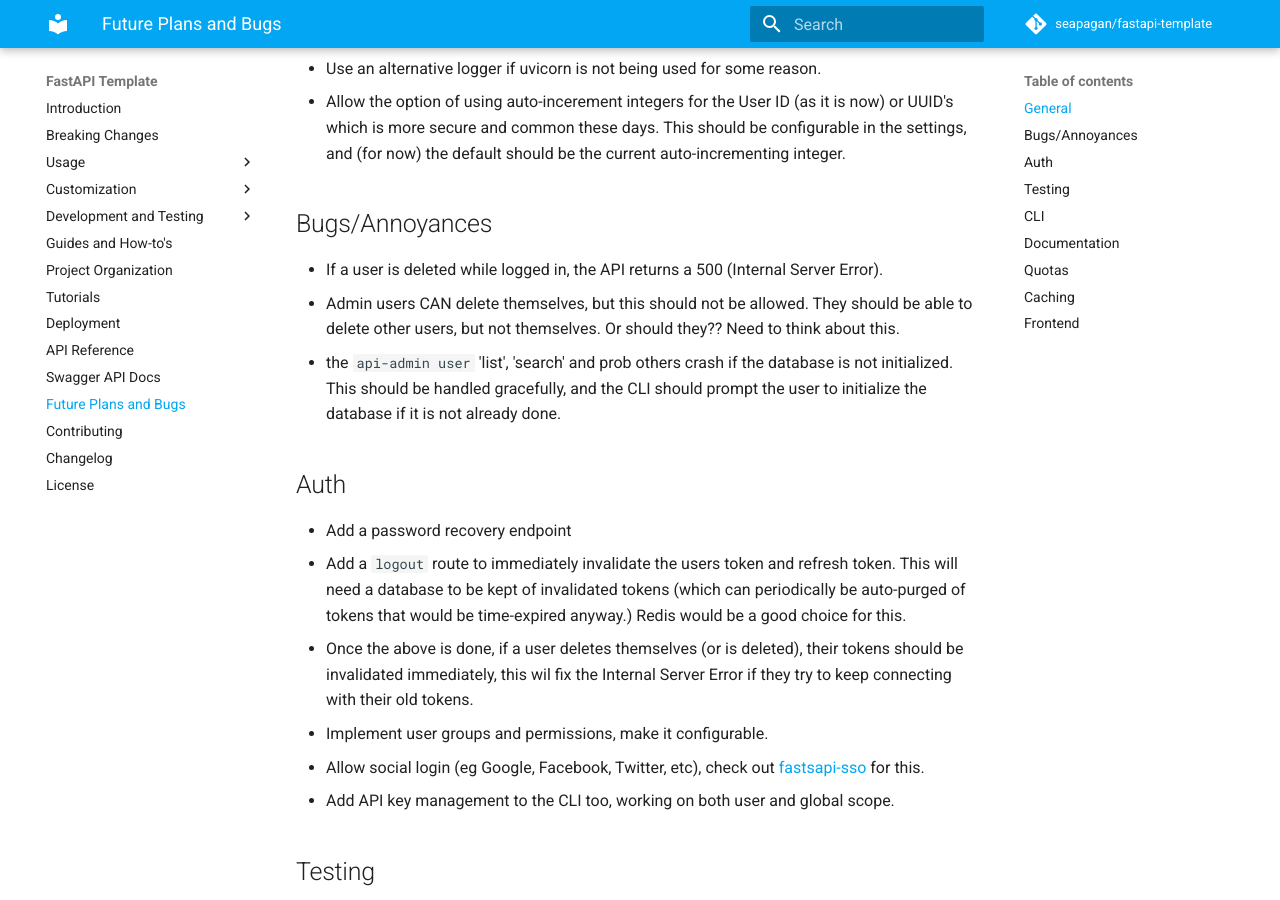
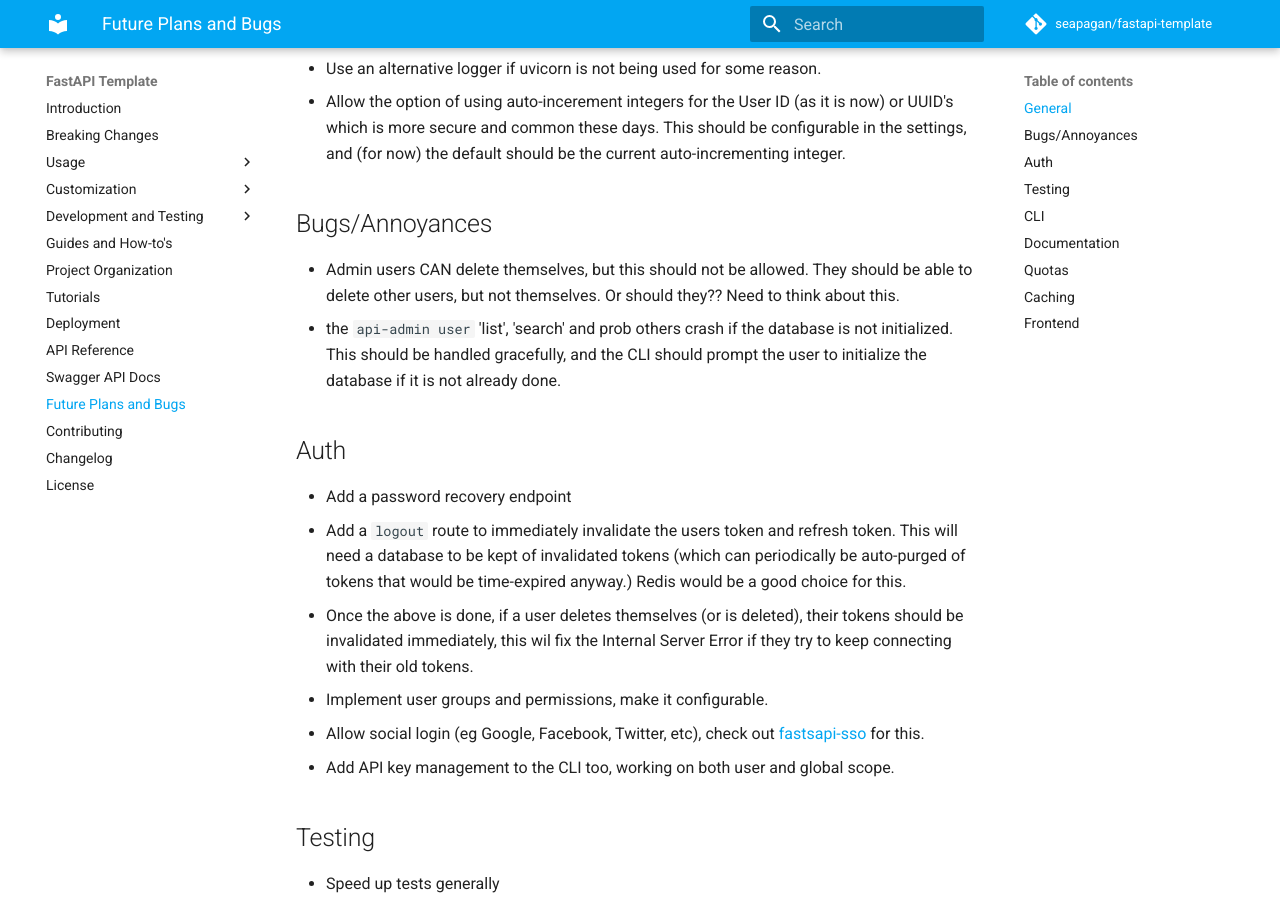
Before and after one commit to seapagan/fastapi-template, an MkDocs documentation site: the page built from docs/future.md, in a window 1280 px wide and 900 px high, scrolled down 885 px. Built offline with MkDocs 1.6.1 and Material for MkDocs 9.7.7, drawn with Linux system fonts in a browser that asks for light colours; comment, search, counter and statistics services are not loaded.

Commit message:
Fix version support in SECURITY.md and remove 500 error note from TODO.md
Signed-off-by: Grant Ramsay <seapagan@gmail.com>

```diff
--- a/TODO.md
+++ b/TODO.md
@@ -36,8 +36,6 @@
 
 ## Bugs/Annoyances
 
-- If a user is deleted while logged in, the API returns a 500 (Internal Server
-   Error).
 - Admin users CAN delete themselves, but this should not be allowed. They should
   be able to delete other users, but not themselves. Or should they?? Need to
   think about this.
@@ -71,8 +69,8 @@
 ## CLI
 
 - Option to remove the customization functionality from the CLI. Useful once you
-  have customized the template and don't want to give the end-user the ability to
-  change it easily.
+  have customized the template and don't want to give the end-user the ability
+  to change it easily.
 - Ctrl-c on the `custom metadata` command should not bring up a Rich
   stack-trace, but exit cleanly.
 - Add commands to the CLI to serve, build, publish to gh-pages the API
```
Also changed, not shown: SECURITY.md (+1 -1 lines).
